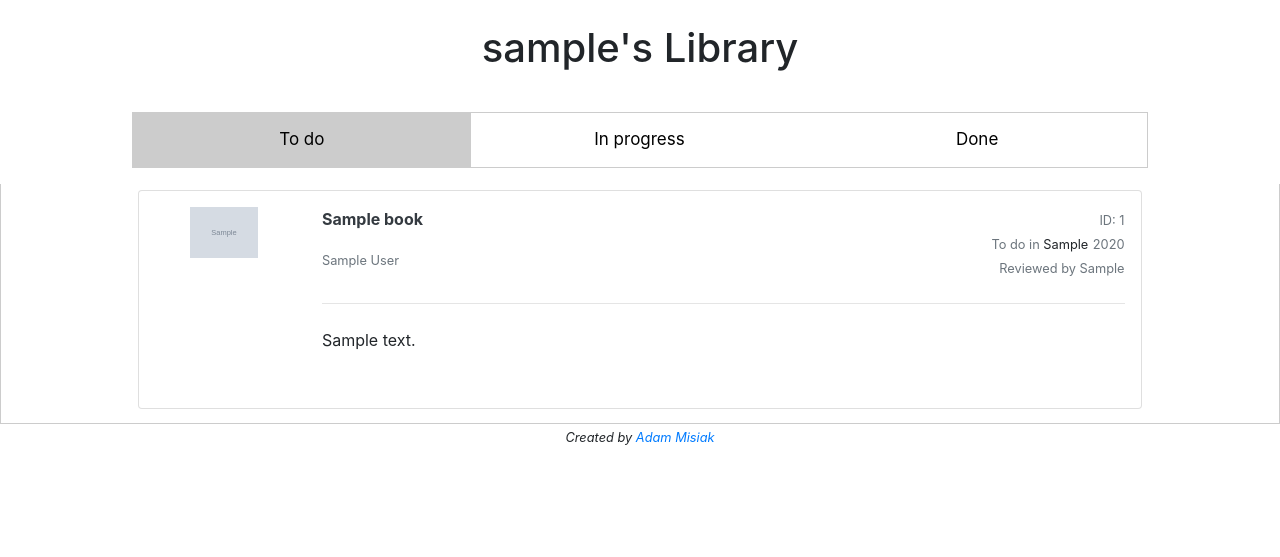
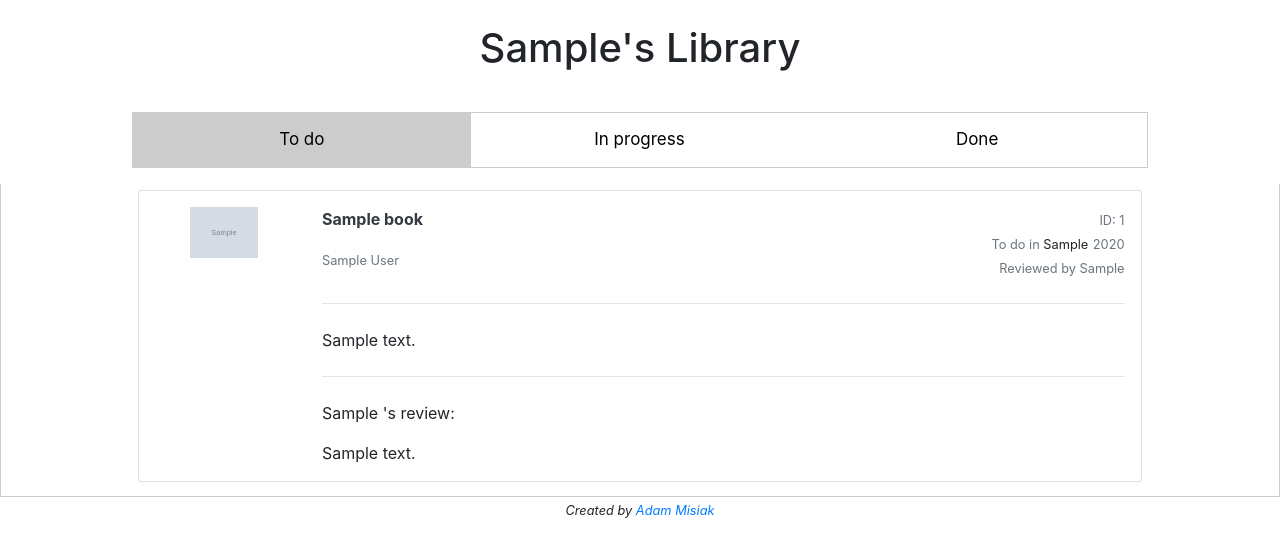
Before and after one commit to AdamMisiak/Books_library, a Django app: page /users/user_library/1/ in a window 1280 px wide. Shown: the part 106-663 px from the top of the page. Run offline with Django 3.2, Linux system fonts and the light colour scheme; tables that the repository leaves empty hold one stand-in row (values such as "Sample post"); grey boxes marked "Sample" are stand-in pictures; some libraries are stand-ins or nearby versions.

Commit message:
Review added in users library view

```diff
--- a/src/templates/users/user_library.html
+++ b/src/templates/users/user_library.html
@@ -3,7 +3,7 @@
 {% block content %}
 
 <h1 class="text-center logo my-4">
-    {{ user.username }}'s Library
+    {{ user.username|title }}'s Library
 </h1>
 
 <div class="card-body p-3">
@@ -57,7 +57,16 @@
                                     {{ book.description }}
                                     {% endif %}
                                     <p>
+
+                                {% if book_position.review != None %}
+                                <hr class="my-4">
+                                    <p>
+                                    <a>{{ book_position.user|title }}</a>
+                                    's review:
+                                    </p>
+                                    {{ book_position.review }}
                                 <br>
+                                {% endif %}
 
                         </div>
                     </div>
@@ -115,7 +124,16 @@
                                         {{ book.description }}
                                         {% endif %}
                                         <p>
+
+                                    {% if book_position.review != None %}
+                                    <hr class="my-4">
+                                        <p>
+                                        <a>{{ book_position.user|title }}</a>
+                                        's review:
+                                        </p>
+                                        {{ book_position.review }}
                                     <br>
+                                    {% endif %}
 
                             </div>
                         </div>
@@ -162,6 +180,7 @@
                                             {% if book_position.review %}
                                                 <small class="text-muted" id="reviewed">Reviewed by {{ book_position.user|title }}</small>
                                             {% endif %}
+
                                         </div>
                                     </div>
 
@@ -172,7 +191,16 @@
                                         {{ book.description }}
                                         {% endif %}
                                         <p>
+
+                                    {% if book_position.review != None %}
+                                    <hr class="my-4">
+                                        <p>
+                                        <a>{{ book_position.user|title }}</a>
+                                        's review:
+                                        </p>
+                                        {{ book_position.review }}
                                     <br>
+                                    {% endif %}
 
                             </div>
                         </div>
```
Lines whose indentation alone changed are shown as unchanged.
